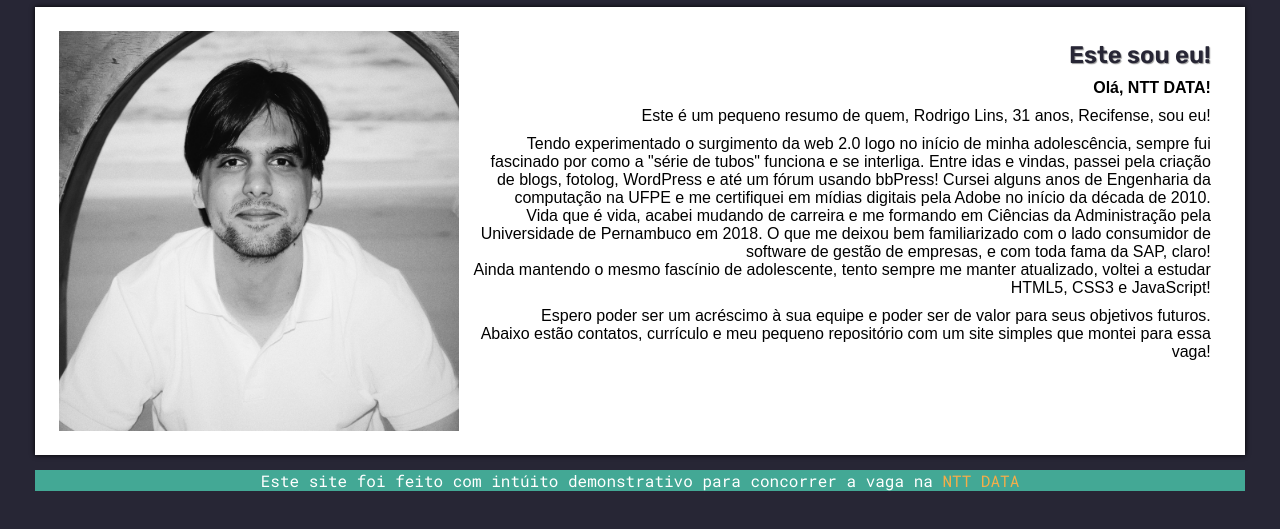
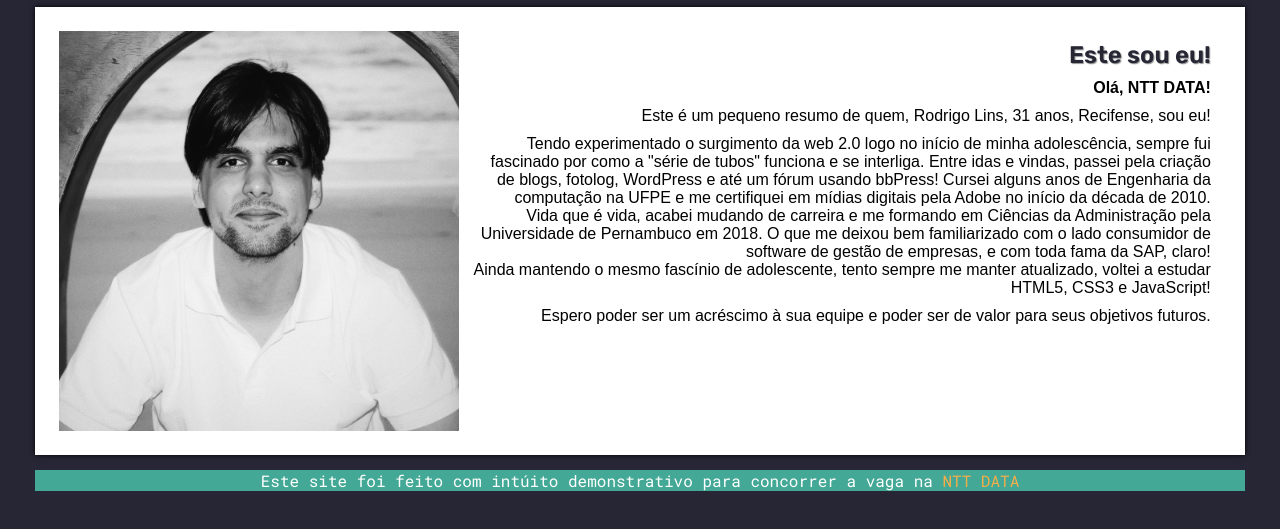
Before and after one commit to RMDLins/HTM, a plain HTML site: page index.html in a window 1280 px wide. Shown: the part 147-676 px from the top of the page. Drawn offline with Linux system fonts and the light colour scheme.

Commit message:
Atualizado texto principal
Removendo frase desnecessária

```diff
--- a/index.html
+++ b/index.html
@@ -36,8 +36,8 @@
                 Vida que é vida, acabei mudando de carreira e me formando em Ciências da Administração pela Universidade de Pernambuco em 2018. O que me deixou bem familiarizado com o lado consumidor de software de gestão de empresas, e com toda fama da SAP, claro!<br>
                 Ainda mantendo o mesmo fascínio de adolescente, tento sempre me manter atualizado, voltei a estudar HTML5, CSS3 e JavaScript!</p>
 
-                <p>Espero poder ser um acréscimo à sua equipe e poder ser de valor para seus objetivos futuros.<br>
-                Abaixo estão contatos, currículo e meu pequeno repositório com um site simples que montei para essa vaga!</p>
+                <p>Espero poder ser um acréscimo à sua equipe e poder ser de valor para seus objetivos futuros.
+                </p>
 
 
         </article>
```
